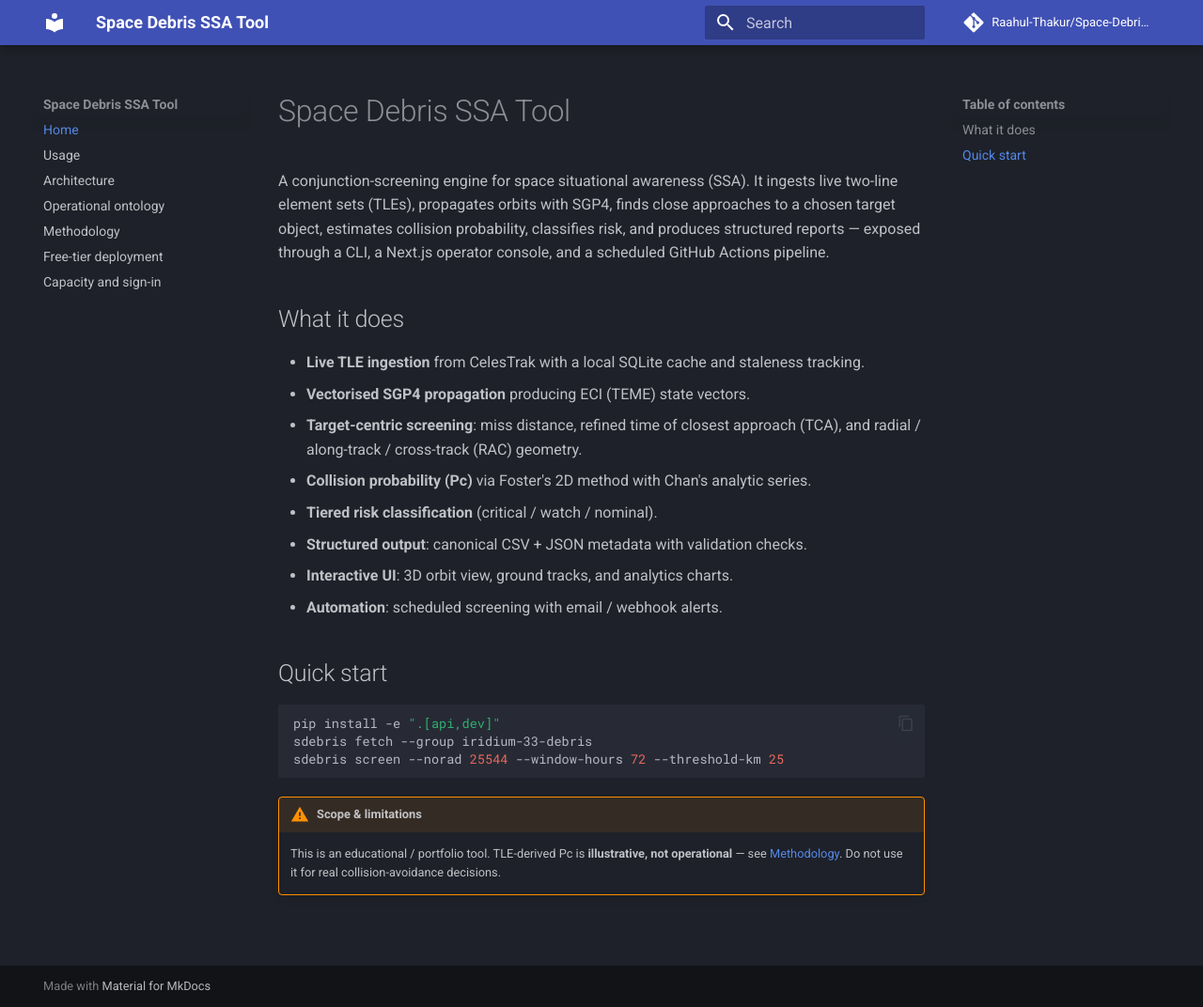
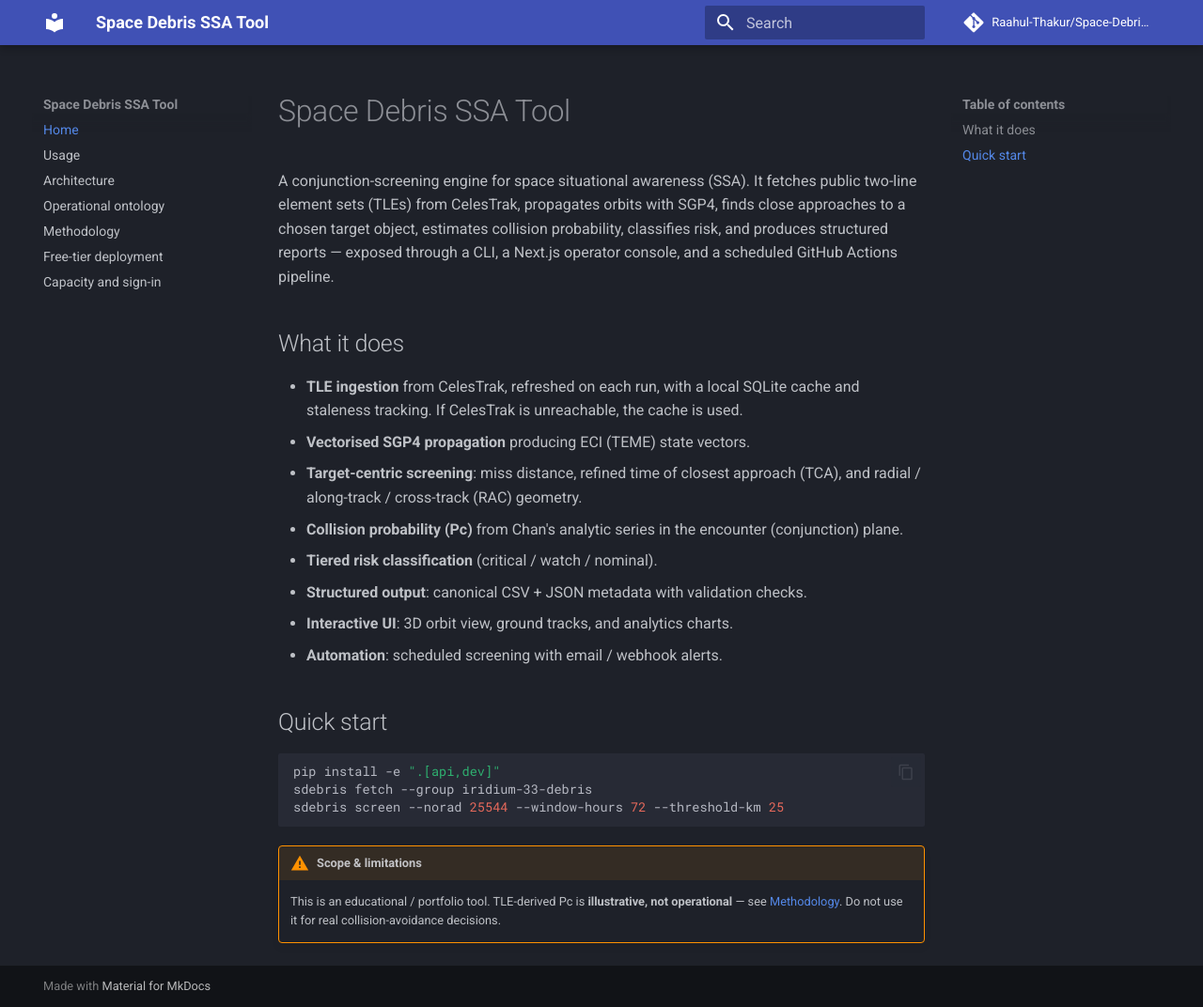
Before and after one commit to Raahul-Thakur/Space-Debris-SSA-Tool, an MkDocs documentation site: the page built from docs/index.md, in a window 1280 px wide and 1072 px high. Shown: the whole window at 94% size. Built offline with MkDocs 1.6.1 and Material for MkDocs 9.7.7, drawn with Linux system fonts in a browser that asks for light colours; comment, search, counter and statistics services are not loaded.

Commit message:
Describe the screening method as it is, not as it was planned
Four public claims overstated what the code does:

- 'Foster/Chan Pc': there is no Foster numerical integration. Pc comes
  from Chan's analytic series in the encounter plane, which is exact for
  a circular covariance and off by roughly 10-25% for the elongated ones
  the synthetic model produces.
- 'Live TLEs': a run falls back to cached or bundled sample data when
  CelesTrak is unreachable.
- 'Screens an entire catalog': it screens a catalog group on a fixed time
  grid, and a fast crossing between two samples can be missed.
- 'TCA via range-rate bisection': true, but on linearly interpolated
  states, so TCA and miss distance are good to about a kilometre.

The README gains a short Known limits note, the methodology page says
where each approximation sits, and the console's docs page lists the two
new limits beside the existing ones.

Co-Authored-By: Claude Opus 5.5 <noreply@anthropic.com>
Claude-Session: https://claude.ai/code/session_01Vbb18RfAmP4QPKwZGKJ3Yw

```diff
--- a/docs/index.md
+++ b/docs/index.md
@@ -1,20 +1,20 @@
 # Space Debris SSA Tool
 
-A conjunction-screening engine for space situational awareness (SSA). It ingests
-live two-line element sets (TLEs), propagates orbits with SGP4, finds close
+A conjunction-screening engine for space situational awareness (SSA). It fetches
+public two-line element sets (TLEs) from CelesTrak, propagates orbits with SGP4, finds close
 approaches to a chosen target object, estimates collision probability, classifies
 risk, and produces structured reports — exposed through a CLI, a Next.js
 operator console, and a scheduled GitHub Actions pipeline.
 
 ## What it does
 
-- **Live TLE ingestion** from CelesTrak with a local SQLite cache and staleness
-  tracking.
+- **TLE ingestion** from CelesTrak, refreshed on each run, with a local SQLite
+  cache and staleness tracking. If CelesTrak is unreachable, the cache is used.
 - **Vectorised SGP4 propagation** producing ECI (TEME) state vectors.
 - **Target-centric screening**: miss distance, refined time of closest approach
   (TCA), and radial / along-track / cross-track (RAC) geometry.
-- **Collision probability (Pc)** via Foster's 2D method with Chan's analytic
-  series.
+- **Collision probability (Pc)** from Chan's analytic series in the encounter
+  (conjunction) plane.
 - **Tiered risk classification** (critical / watch / nominal).
 - **Structured output**: canonical CSV + JSON metadata with validation checks.
 - **Interactive UI**: 3D orbit view, ground tracks, and analytics charts.
--- a/mkdocs.yml
+++ b/mkdocs.yml
@@ -1,5 +1,5 @@
 site_name: Space Debris SSA Tool
-site_description: Conjunction screening and collision-avoidance awareness from live TLE data.
+site_description: Conjunction screening and collision-avoidance awareness from public TLE data.
 site_url: https://raahul-thakur.github.io/Space-Debris-SSA-Tool/
 repo_url: https://github.com/Raahul-Thakur/Space-Debris-SSA-Tool
 repo_name: Raahul-Thakur/Space-Debris-SSA-Tool
--- a/src/sdebris/__init__.py
+++ b/src/sdebris/__init__.py
@@ -1,6 +1,6 @@
 """sdebris — Space debris SSA tool.
 
-A conjunction-screening engine that ingests live TLE data, propagates orbits
+A conjunction-screening engine that fetches public TLE data, propagates orbits
 with SGP4, finds close approaches to a target object, estimates collision
 probability, and produces structured screening reports.
 """
```
Also changed, not shown: README.md (+19 -10 lines), docs/architecture.md (+1 -1 lines), docs/methodology.md (+16 -1 lines), 3 other files.
